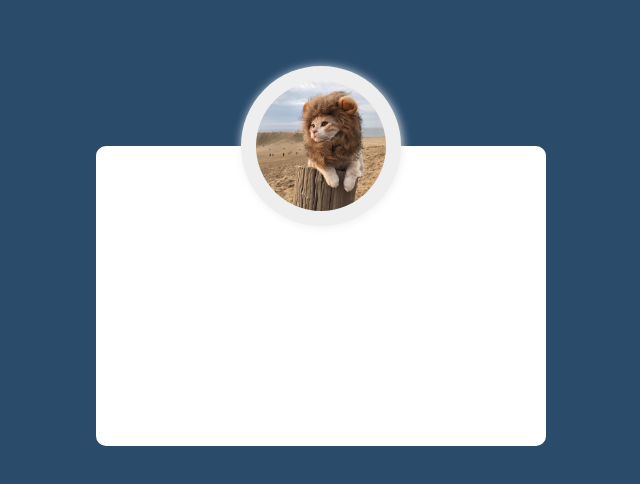
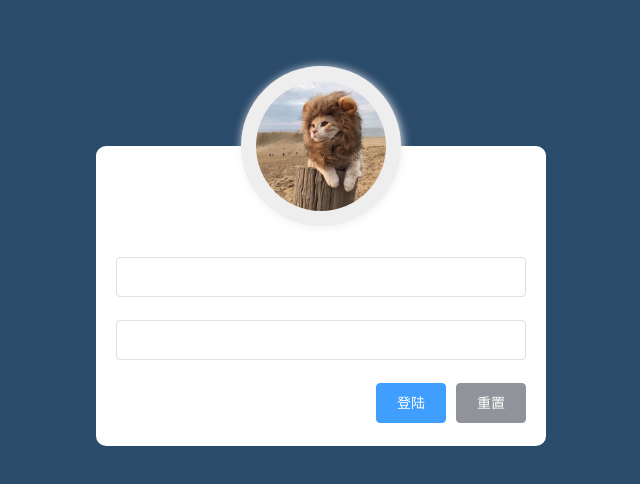
Before and after one commit to pokitpeng/vue_shop, a Vue app: page /#/login in a window 1280 px wide. Shown: the part 104-588 px from the top of the page, without its empty margins (319-959 px from the left). Built offline with nearby package versions, Linux system fonts and the light colour scheme.

Commit message:
chore: 登录表单

```diff
--- a/src/components/Login.vue
+++ b/src/components/Login.vue
@@ -1,9 +1,28 @@
 <template>
   <div class="login_container">
     <div class="login_box">
+      <!-- 头像区域 -->
       <div class="logo_box">
         <img src="../assets/logo.png" alt="" />
       </div>
+
+      <!-- 登陆表单区域 -->
+      <el-form label-width="0px" class="login_form">
+        <!-- 用户名 -->
+        <el-form-item>
+          <el-input></el-input>
+        </el-form-item>
+        <!-- 密码 -->
+        <el-form-item>
+          <el-input></el-input>
+        </el-form-item>
+
+        <!-- 按钮 -->
+        <el-form-item class="btn">
+          <el-button type="primary">登陆</el-button>
+          <el-button type="info">重置</el-button>
+        </el-form-item>
+      </el-form>
     </div>
   </div>
 </template>
@@ -56,4 +75,17 @@ export default {
     border-radius: 50%; // 图片超出了盒子范围，所以图片也要调整圆角
   }
 }
+.login_form {
+  position: absolute;
+  bottom: 0; // 放在底部边缘
+  width: 100%;
+  padding: 0 20px;
+  box-sizing: border-box; // 长度不超过边缘
+}
+.btn {
+  display: flex; // 按钮框转成弹性盒模型
+  justify-content: flex-end; // 右对齐
+  // position: absolute;
+  // left: 50%; // 右移50%
+}
 </style>
```
